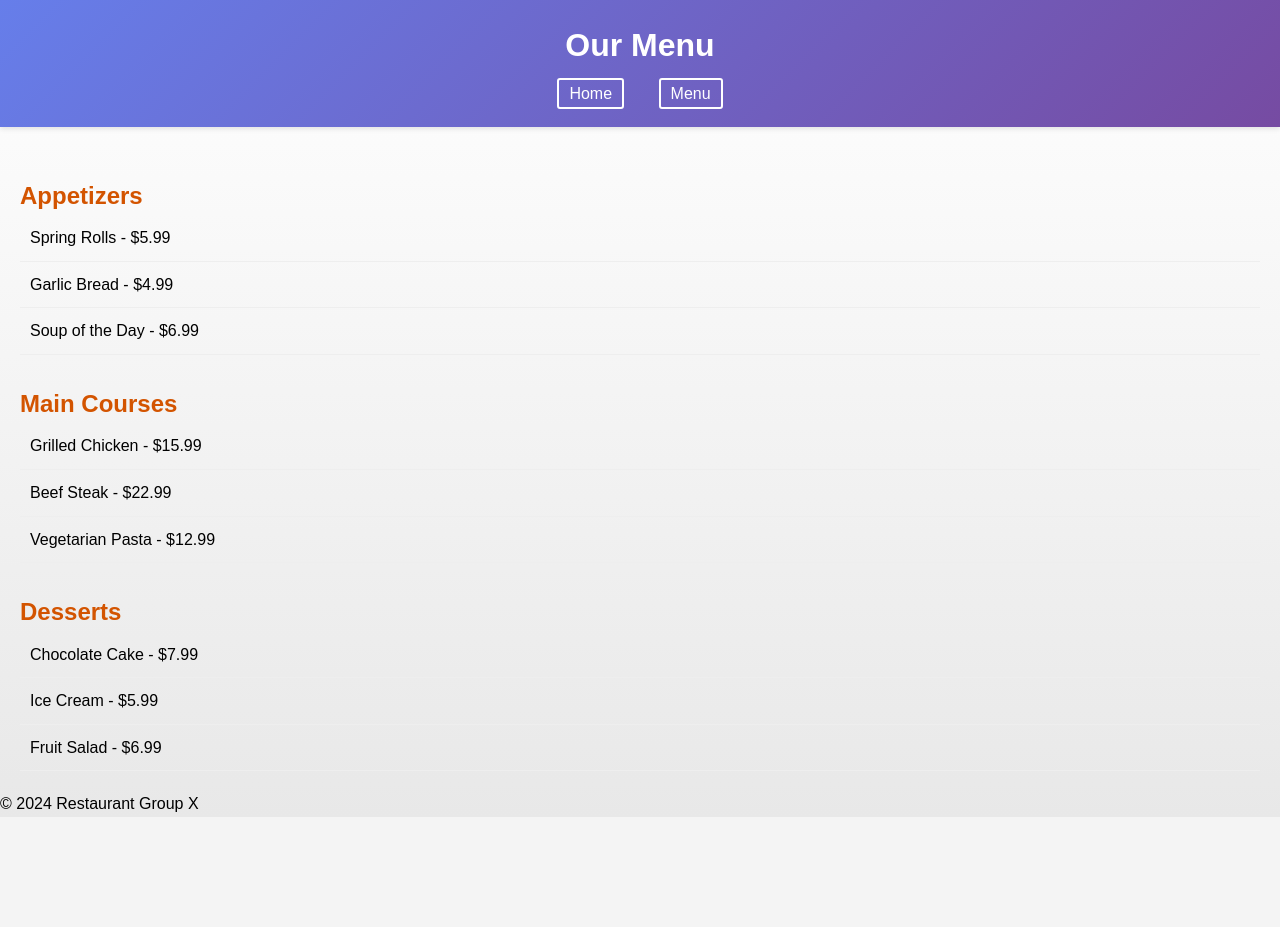
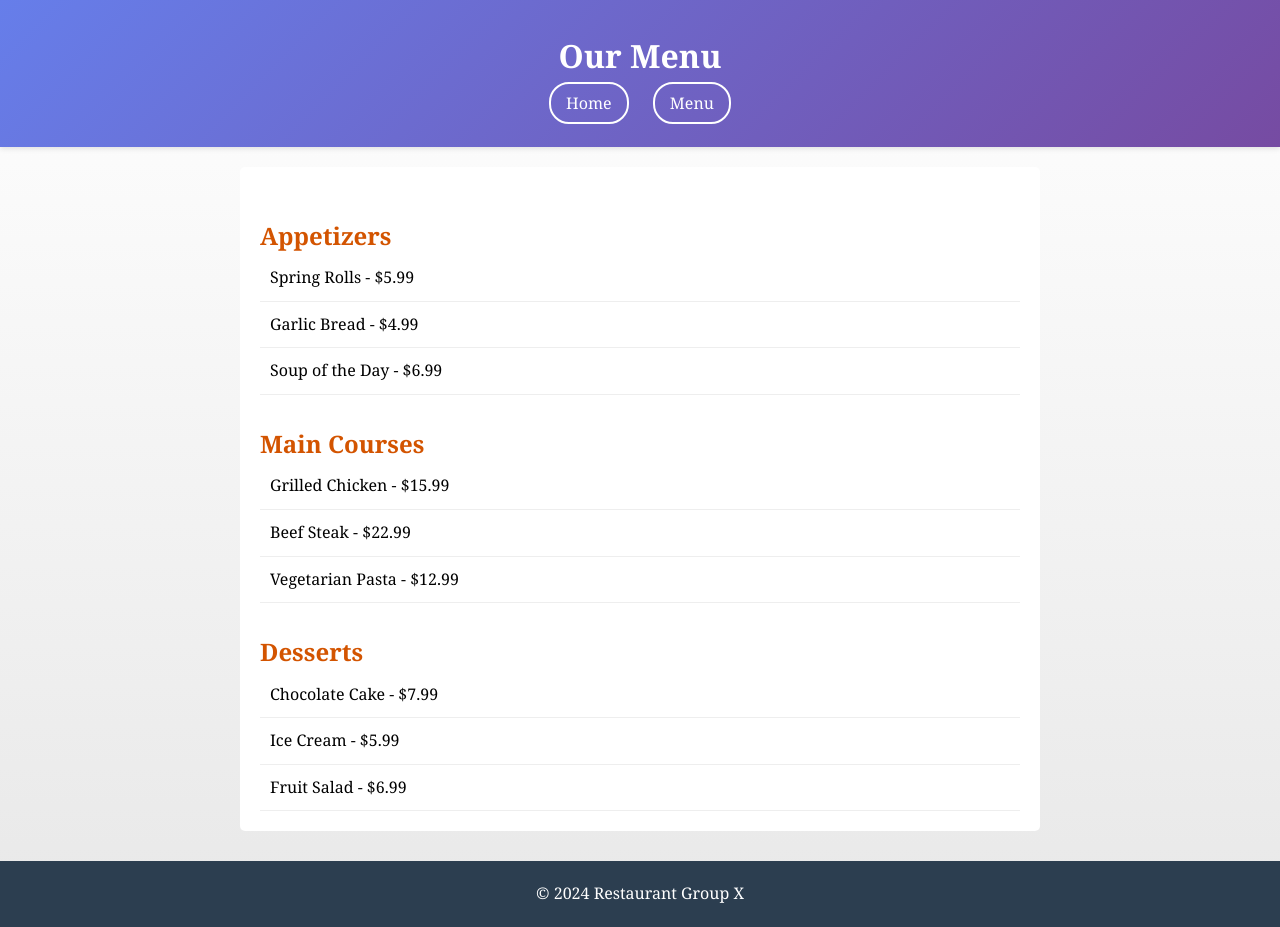
Before and after one commit to KareemSinbel/restaurant-website-group8, a plain HTML site: page menu.html in a window 1280 px wide. Before the commit the page ends 817 px from the top, so only its background shows below. Drawn offline with Linux system fonts and the light colour scheme.

Commit message:
Merge main and resolve CSS conflicts - combined modern styling with all page styles

```diff
--- a/css/style.css
+++ b/css/style.css
@@ -1,4 +1,3 @@
-/* Add at the beginning */
 * {
     margin: 0;
     padding: 0;
@@ -19,6 +18,10 @@ header {
     box-shadow: 0 2px 5px rgba(0,0,0,0.1);
 }
 
+nav {
+    margin-top: 10px;
+}
+
 nav a {
     color: white;
     text-decoration: none;
@@ -33,10 +36,38 @@ nav a:hover {
     background-color: white;
     color: #667eea;
 }
+
+/* Menu styles */
+.menu {
+    padding: 20px;
+    background: white;
+    margin: 20px auto;
+    max-width: 800px;
+    border-radius: 5px;
+}
+
+.menu h2 {
+    color: #d35400;
+    margin-top: 30px;
+}
+
+.menu ul {
+    list-style: none;
+    padding: 0;
+}
+
+.menu li {
+    padding: 10px;
+    border-bottom: 1px solid #eee;
+}
+
+/* Contact styles */
 .contact {
     padding: 20px;
     max-width: 800px;
-  margin: 0 auto;
+    margin: 20px auto;
+    background: white;
+    border-radius: 5px;
 }
 
 .contact-info {
@@ -69,63 +100,20 @@ nav a:hover {
 .contact-form button:hover {
     background-color: #229954;
 }
-.menu {
-    padding: 20px;
-}
 
-.menu h2 {
-    color: #d35400;
-    margin-top: 30px;
-}
-
-.menu ul {
-    list-style: none;
-    padding: 0;
-}
-
-.menu li {
-    padding: 10px;
-    border-bottom: 1px solid #eee;
-}
-
-
-
-/* Add at the end */
-body {
-  font-family: Arial, sans-serif;
-  margin: 0;
-  padding: 0;
-  background-color: #f4f4f4;
-}
-
-header {
-  background-color: #2c3e50;
-  color: white;
-  padding: 20px;
-  text-align: center;
-}
-
-nav {
-  margin-top: 10px;
-}
-
-nav a {
-  color: white;
-  text-decoration: none;
-  margin: 0 15px;
-  padding: 5px 10px;
-  border-radius: 3px;
-}
-
-nav a:hover {
-  background-color: #34495e;
-}
-
+/* About styles */
 .about {
     padding: 20px;
     max-width: 800px;
-  margin: 0 auto;
+    margin: 20px auto;
     background: white;
-  margin-top: 20px;
     border-radius: 5px;
 }
+
+footer {
+    text-align: center;
+    padding: 20px;
+    margin-top: 30px;
+    background-color: #2c3e50;
+    color: white;
+}
```
Lines whose indentation alone changed are shown as unchanged.
